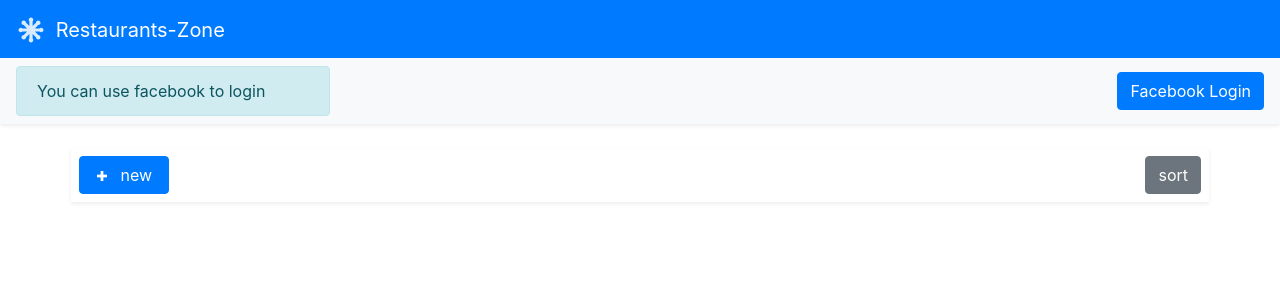
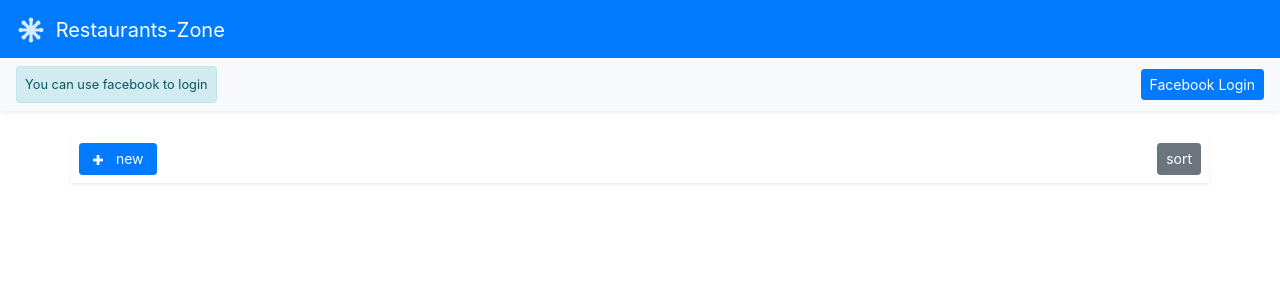
Before and after one commit to 3omer/restaurants-zone, a Flask app: page / in a window 1280 px wide. Shown: the top 300 px of the page. Run offline with Flask 2, Linux system fonts and the light colour scheme; some libraries are stand-ins or nearby versions.

Commit message:
ffix flash messages for login/logout style enhancements

```diff
--- a/app.py
+++ b/app.py
@@ -219,8 +219,8 @@ def facebookCallback():
     facebook_credintials.g_token = token
     user = facebook.profile()
     store_user_dict_to_session(user)
-    flash('Welcome %s' % user.get('name') , category='success')
-    return redirect('/')
+    flash('Welcome %s' % user.get('name') , category='login, success')
+    return redirect(url_for('showRestaurants'))
 
 @app.route('/auth/facebook/revoke')
 def facebookRevoke():
@@ -230,7 +230,7 @@ def facebookRevoke():
 @app.route('/auth/facebook/logout')
 def facebookLogout():
     if g.user is None:
-        flash('You are not logged in', category='info')
+        flash('You are not logged in', category='login info')
     else:
         delete_user_from_session()
         flash('You are logged out', category='secondary')
@@ -244,4 +244,4 @@ def profile():
 
 
 app.debug = True
-app.run('', 8000)
+app.run('0.0.0.0', 8000)
--- a/templates/base_temp.html
+++ b/templates/base_temp.html
@@ -53,10 +53,10 @@
                     <small class="user-email">{{g.user.get('email')}}</small>
                 </div>
             </div>
-            <a class="btn btn-dark" href="{{url_for('facebookLogout')}}">Logout</a>
+            <a class="btn btn-sm btn-dark" href="{{url_for('facebookLogout')}}">Logout</a>
             {% else %}
-            <span class="alert alert-dismissible alert-info mb-0">You can use facebook to login</span>
-            <a class="btn btn-primary" href="{{url_for('facebookAuth')}}">Facebook Login</a>
+            <small class="alert alert-dismissible alert-info mb-0 p-2">You can use facebook to login</small>
+            <a class="btn btn-sm btn-primary" href="{{url_for('facebookAuth')}}">Facebook Login</a>
             {% endif %}
         </div>
     </header>
--- a/templates/menu.html
+++ b/templates/menu.html
@@ -5,7 +5,7 @@
 {% extends 'base_temp.html'  %}
 
 {% block content %}
-<section class="container my-2" style="max-width: 520px">
+<section class="container my-2" style="max-width: 740px">
     <div class="restaurant-header d-flex align-items-center p-3 text-white-50 rounded bg-info">
         <div class="restaurant-logo">
             <img data-src="holder.js/50x50?theme=thumb&amp;bg=414141&amp;fg=414141&amp;size=1" alt="32x32"
@@ -36,7 +36,7 @@
             {% for item in menu_items %}
             <div class="menu-item d-flex justify-content-between align-items-center border-bottom m-2">
                 <div class="d-flex">
-                    <div class="d-none d-sm-block">
+                    <div class="d-none d-sm-block flex-shrink-0">
                         <img data-src="holder.js/60x60?theme=thumb&amp;bg=6c757d&amp;fg=6c757d&amp;size=1" alt="32x32"
                             class="img-fluid mr-2 rounded" style="width: 32px; height: 32px;"
                             data-holder-rendered="true">
--- a/templates/restaurants.html
+++ b/templates/restaurants.html
@@ -7,7 +7,7 @@
     <div class="container px-0 px-2">
         <div class="row bg-white p-2 sticky-top">
             <div class="options d-flex w-100 justify-content-between shadow-sm p-2">
-                <button class="btn btn-primary" id="addRestaurant" data-toggle="modal" data-target="#restaurantModal"
+                <button class="btn btn-sm btn-primary" id="addRestaurant" data-toggle="modal" data-target="#restaurantModal"
                     data-action="{{url_for('newRestaurant')}}" data-title="Create new Restaurant">
                     <span>
                         <svg xmlns="http://www.w3.org/2000/svg" viewBox="0 0 16 22" width="20" height="20">
@@ -17,7 +17,7 @@
                     </span>
                     <span class="p-1">new</span>
                 </button>
-                <button class="btn btn-secondary">sort</button>
+                <button class="btn btn-sm btn-secondary">sort</button>
             </div>
         </div>
         {% block fb %} {{super()}} {% endblock fb %}
```
